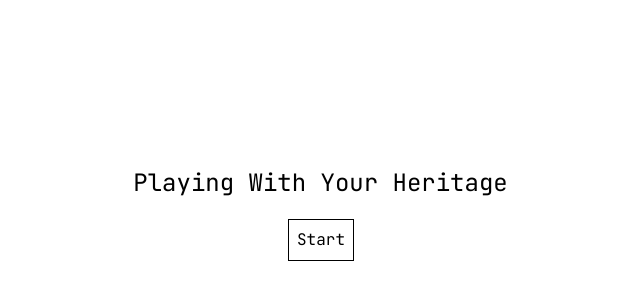
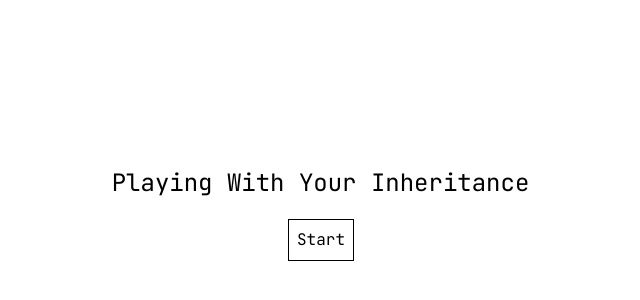
Before and after one commit to Ilwel/playing-with-your-heritage, a Next.js app: page / in a window 1280 px wide. Shown: the part 186-486 px from the top of the page, without its empty margins (319-959 px from the left). Built offline with nearby package versions, Linux system fonts and the light colour scheme.

Commit message:
fix: grammar error

```diff
--- a/app/layout.tsx
+++ b/app/layout.tsx
@@ -4,8 +4,8 @@ import RootLayoutContent from './components/RootLayoutContent'
 
 export const metadata: Metadata = {
   title: {
-    template: 'PWYH - %s',
-    default: 'PWYH',
+    template: 'PWYI - %s',
+    default: 'PWYI',
   },
   description: 'play with your inheritance together with your friends',
 }
--- a/app/page.tsx
+++ b/app/page.tsx
@@ -4,7 +4,7 @@ import H1Anim from './components/H1Anim'
 export default function Home() {
   return (
     <main className="home">
-      <H1Anim texts={['Playing With Your Heritage']} />
+      <H1Anim texts={['Playing With Your Inheritance']} />
       <Button href="/sign-in" delay={2}>
         Start
       </Button>
```
